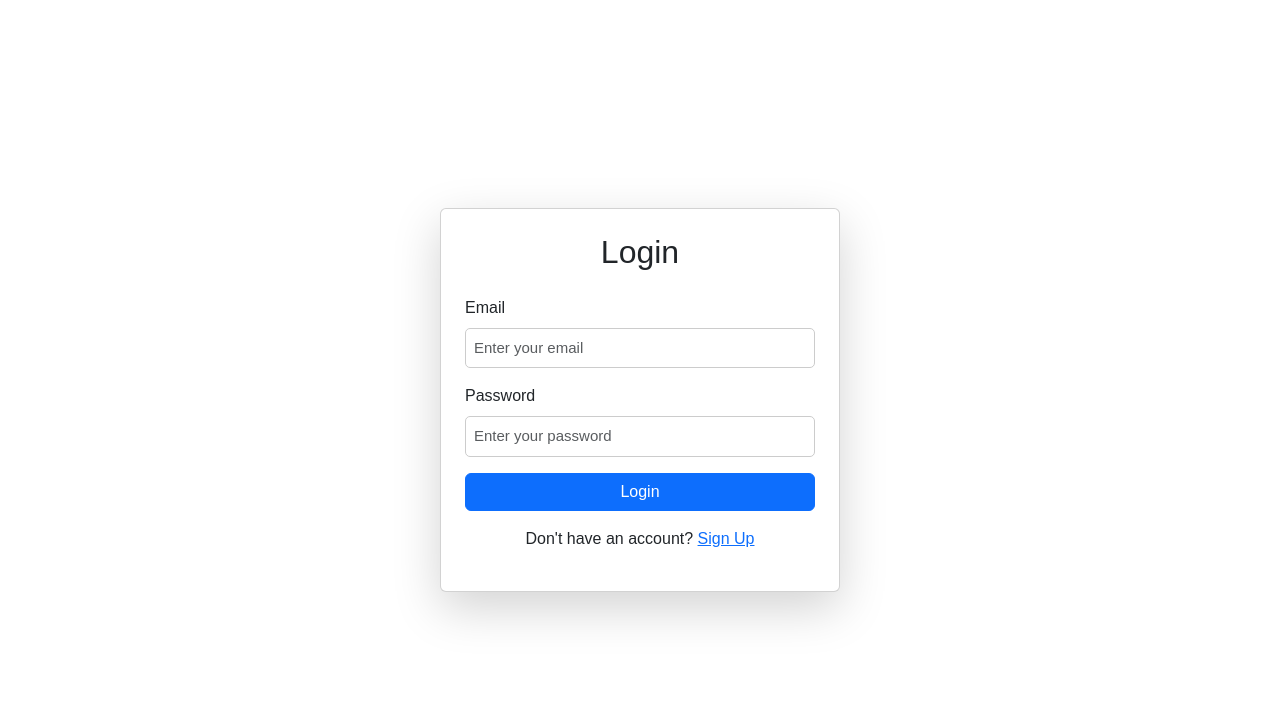
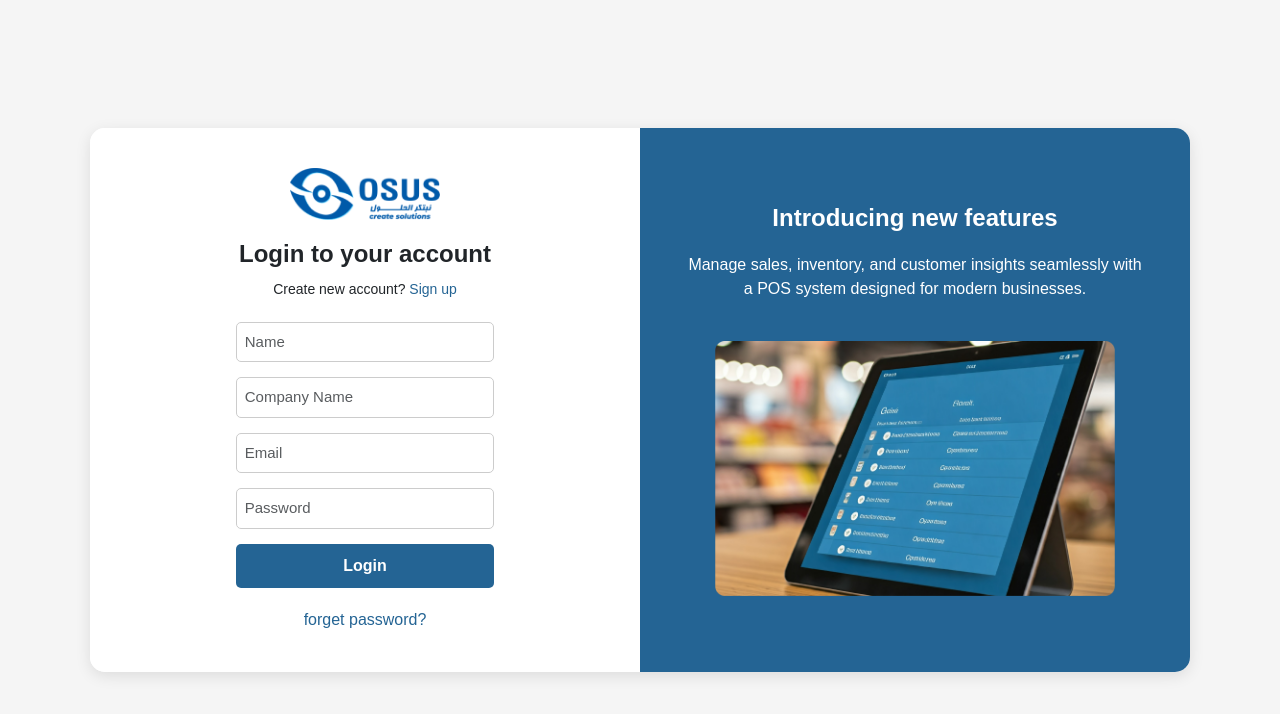
Before and after one commit to ahsan200112/Osus-Website, a React (Create React App) app: page /login in a window 1280 px wide. Shown: the top 714 px of the page. Built offline with nearby package versions, Linux system fonts and the light colour scheme.

Commit message:
create login page

```diff
--- a/src/pages/Login.jsx
+++ /dev/null
@@ -1,54 +0,0 @@
-import React, { useState } from "react";
-import { Link } from "react-router-dom";
-import "bootstrap/dist/css/bootstrap.min.css";
-
-const Login = () => {
-  const [email, setEmail] = useState("");
-  const [password, setPassword] = useState("");
-
-  const handleLogin = (e) => {
-    e.preventDefault();
-    console.log("Login Attempt:", { email, password });
-    // Add login API logic here
-  };
-
-  return (
-    <div className="container d-flex justify-content-center align-items-center vh-100">
-      <div className="card p-4 shadow-lg" style={{ width: "100%", maxWidth: "400px" }}>
-        <h2 className="text-center mb-4">Login</h2>
-        <form onSubmit={handleLogin}>
-          <div className="mb-3">
-            <label htmlFor="email" className="form-label">Email</label>
-            <input
-              type="email"
-              id="email"
-              className="form-control"
-              value={email}
-              onChange={(e) => setEmail(e.target.value)}
-              placeholder="Enter your email"
-              required
-            />
-          </div>
-          <div className="mb-3">
-            <label htmlFor="password" className="form-label">Password</label>
-            <input
-              type="password"
-              id="password"
-              className="form-control"
-              value={password}
-              onChange={(e) => setPassword(e.target.value)}
-              placeholder="Enter your password"
-              required
-            />
-          </div>
-          <button type="submit" className="btn btn-primary w-100">Login</button>
-          <p className="text-center mt-3">
-            Don't have an account? <Link to="/signup">Sign Up</Link>
-          </p>
-        </form>
-      </div>
-    </div>
-  );
-};
-
-export default Login;
--- /dev/null
+++ b/src/pages/Login/Login.css
@@ -0,0 +1,153 @@
+/* General Styles */
+body {
+    margin: 0;
+    font-family: Arial, sans-serif;
+}
+
+.login-container {
+    display: flex;
+    justify-content: center;
+    align-items: center;
+    min-height: 100vh;
+    background-color: #f5f5f5;
+    padding: 15px;
+}
+
+.login-card {
+    display: flex;
+    max-width: 1100px;
+    width: 100%;
+    background-color: #fff;
+    border-radius: 15px;
+    overflow: hidden;
+    box-shadow: 0 4px 15px rgba(0, 0, 0, 0.1);
+}
+
+/* Left Section (Create Account) */
+.login-left {
+    flex: 1;
+    padding: 40px;
+    display: flex;
+    flex-direction: column;
+    justify-content: center;
+    align-items: center;
+    /* Center horizontally */
+    text-align: center;
+    /* Center text */
+    background-color: #fff;
+}
+
+.logo-container {
+    margin-bottom: 20px;
+}
+
+.company-logo {
+    max-width: 150px;
+    height: auto;
+}
+
+.login-left h2 {
+    font-size: 24px;
+    font-weight: bold;
+    margin-bottom: 10px;
+}
+
+.login-left p {
+    font-size: 14px;
+    margin-bottom: 22px;
+}
+
+.signup-link {
+    color: rgb(36, 100, 148);
+    text-decoration: none;
+}
+
+.login-form{
+    width: 55%;
+}
+
+.form-group {
+    margin-bottom: 15px;
+    width: 100%;
+}
+
+.form-control {
+    width: 100% !important;
+    padding: 10px !important;
+    border-radius: 5px !important;
+    border: 1px solid #ccc !important;
+    color: #333 !important;
+    font-size: 16px !important;
+}
+
+.login-btn {
+    width: 100%;
+    padding: 10px;
+    background-color: rgb(36, 100, 148);
+    color: #fff;
+    font-size: 16px;
+    font-weight: bold;
+    border: none;
+    border-radius: 5px;
+    margin-bottom: 20px;
+    cursor: pointer;
+}
+
+.login-btn:hover {
+    background-color: rgb(30, 85, 125);
+}
+
+.forgetpassword-link {
+    color: rgb(36, 100, 148);
+    text-decoration: none;
+}
+
+/* Right Section (Introduction) */
+.login-right {
+    flex: 1;
+    background-color: rgba(36, 100, 148, 1);
+    color: #fff;
+    padding: 40px;
+    display: flex;
+    flex-direction: column;
+    justify-content: center;
+    align-items: center;
+}
+
+.login-right h3 {
+    font-size: 24px;
+    font-weight: bold;
+    margin-bottom: 20px;
+}
+
+.login-right p {
+    padding-right: 5px;
+    padding-left: 5px;
+    text-align: center;
+    font-size: 16px;
+    margin-bottom: 30px;
+}
+
+.analytics-preview img {
+    margin-top: 10px;
+    border-radius: 10px;
+    max-width: 100%;
+    padding: 0px 35px;
+}
+
+/* Media Queries for Responsiveness */
+@media (max-width: 768px) {
+    .login-card {
+        flex-direction: column;
+    }
+
+    .login-right {
+        order: -1;
+        /* Moves the introduction section to the top */
+        padding: 20px;
+    }
+
+    .login-left {
+        padding: 20px;
+    }
+}
--- a/src/pages/Signup.jsx
+++ b/src/pages/Login/Login.jsx
@@ -1,15 +1,15 @@
 import React from "react";
 import "bootstrap/dist/css/bootstrap.min.css";
-import Logo from "../assets/images/logo.png";
-import Heroimage from "../assets/images/HeroImage.png";
-import "./Signup.css";
+import Logo from "../../assets/images/logo.png";
+import Heroimage from "../../assets/images/HeroImage.png";
+import "./Login.css";
 
-const Signup = () => {
+const Login = () => {
   return (
-    <div className="signup-container">
-      <div className="signup-card">
+    <div className="login-container">
+      <div className="login-card">
         {/* Left Section: Create Account */}
-        <div className="signup-left">
+        <div className="login-left">
           <div className="logo-container">
             {/* Replace src with your logo's URL */}
             <img
@@ -18,14 +18,14 @@ const Signup = () => {
               className="company-logo"
             />
           </div>
-          <h2>Create Account</h2>
+          <h2>Login to your account</h2>
           <p>
-            Already have an account?{" "}
-            <a href="/login" className="signin-link">
-              Sign in
+          Create new account?{" "}
+            <a href="/signup" className="signup-link">
+              Sign up
             </a>
           </p>
-          <form className="signup-form">
+          <form className="login-form">
           <div className="form-group">
               <input
                 type="text"
@@ -61,35 +61,19 @@ const Signup = () => {
                 required
               />
             </div>
-            <div className="form-group">
-              <input
-                type="password"
-                className="form-control"
-                placeholder="Confirm Password"
-                required
-              />
-            </div>
 
             {/* Sign Up Button */}
-            <button type="submit" className="btn signup-btn">
-              Sign Up
+            <button type="submit" className="btn login-btn">
+              Login
             </button>
-
-             {/* Divider */}
-           {/* <div className="or-divider">OR</div> */}
-
-            {/* Social Buttons */}
-           {/* <button type="button" className="btn social-btn google-btn">
-              Continue with Google
-            </button>
-            <button type="button" className="btn social-btn facebook-btn">
-              Continue with Facebook
-            </button> */}
+            <a href="/forgetpassword" className="forgetpassword-link">
+              forget password?
+            </a>
           </form>
         </div>
 
         {/* Right Section: Introduction */}
-        <div className="signup-right">
+        <div className="login-right">
           <h3>Introducing new features</h3>
           <p>
           Manage sales, inventory, and customer insights seamlessly with a POS system designed for modern businesses.
@@ -107,4 +91,4 @@ const Signup = () => {
   );
 };
 
-export default Signup;
+export default Login;
--- a/src/pages/Signup.css
+++ b/src/pages/Signup/Signup.css
@@ -57,7 +57,7 @@ body {
     margin-bottom: 22px;
 }
 
-.signin-link {
+.login-link {
     color: rgb(36, 100, 148);
     text-decoration: none;
 }
--- /dev/null
+++ b/src/pages/Signup/Signup.jsx
@@ -0,0 +1,110 @@
+import React from "react";
+import "bootstrap/dist/css/bootstrap.min.css";
+import Logo from "../../assets/images/logo.png";
+import Heroimage from "../../assets/images/HeroImage.png";
+import "./Signup.css";
+
+const Signup = () => {
+  return (
+    <div className="signup-container">
+      <div className="signup-card">
+        {/* Left Section: Create Account */}
+        <div className="signup-left">
+          <div className="logo-container">
+            {/* Replace src with your logo's URL */}
+            <img
+              src={Logo}
+              alt="Company Logo"
+              className="company-logo"
+            />
+          </div>
+          <h2>Create Account</h2>
+          <p>
+            Already have an account?{" "}
+            <a href="/login" className="login-link">
+              Sign in
+            </a>
+          </p>
+          <form className="signup-form">
+          <div className="form-group">
+              <input
+                type="text"
+                className="form-control"
+                placeholder="Name"
+                required
+              />
+            </div>
+            <div className="form-group">
+              <input
+                type="text"
+                className="form-control"
+                placeholder="Company Name"
+                required
+              />
+            </div>
+            {/* Email */}
+            <div className="form-group">
+              <input
+                type="email"
+                className="form-control"
+                placeholder="Email"
+                required
+              />
+            </div>
+
+            {/* Password */}
+            <div className="form-group">
+              <input
+                type="password"
+                className="form-control"
+                placeholder="Password"
+                required
+              />
+            </div>
+            <div className="form-group">
+              <input
+                type="password"
+                className="form-control"
+                placeholder="Confirm Password"
+                required
+              />
+            </div>
+
+            {/* Sign Up Button */}
+            <button type="submit" className="btn signup-btn">
+              Sign Up
+            </button>
+
+             {/* Divider */}
+           {/* <div className="or-divider">OR</div> */}
+
+            {/* Social Buttons */}
+           {/* <button type="button" className="btn social-btn google-btn">
+              Continue with Google
+            </button>
+            <button type="button" className="btn social-btn facebook-btn">
+              Continue with Facebook
+            </button> */}
+          </form>
+        </div>
+
+        {/* Right Section: Introduction */}
+        <div className="signup-right">
+          <h3>Introducing new features</h3>
+          <p>
+          Manage sales, inventory, and customer insights seamlessly with a POS system designed for modern businesses.
+          </p>
+          <div className="analytics-preview center">
+            <img
+              src={Heroimage}
+              alt="Analytics"
+              className="img-fluid"
+            />
+          </div>
+        </div>
+      </div>
+    </div>
+  );
+};
+
+export default Signup;
--- a/src/routes/index.js
+++ b/src/routes/index.js
@@ -5,8 +5,8 @@ import ServicesPage from '../pages/ServicesPage';
 import FeaturesPage from '../pages/FeaturesPage';
 import PricingPage from '../pages/PricingPage';
 import ContactPage from '../pages/ContactPage';
-import Login from '../pages/Login';
-import Signup from '../pages/Signup';
+import Login from '../pages/Login/Login';
+import Signup from '../pages/Signup/Signup';
 
 const AppRoutes = () => {
     return (
```
